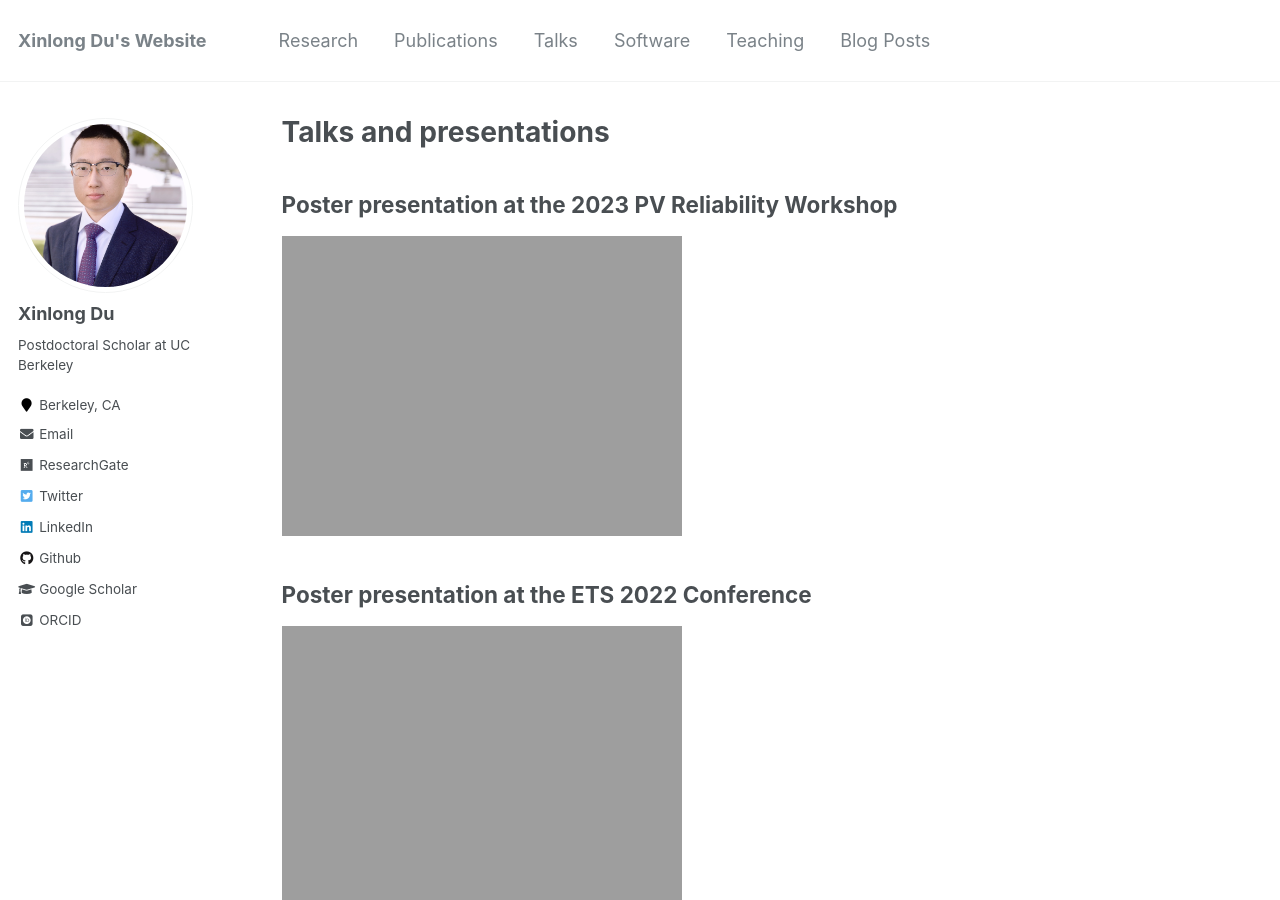
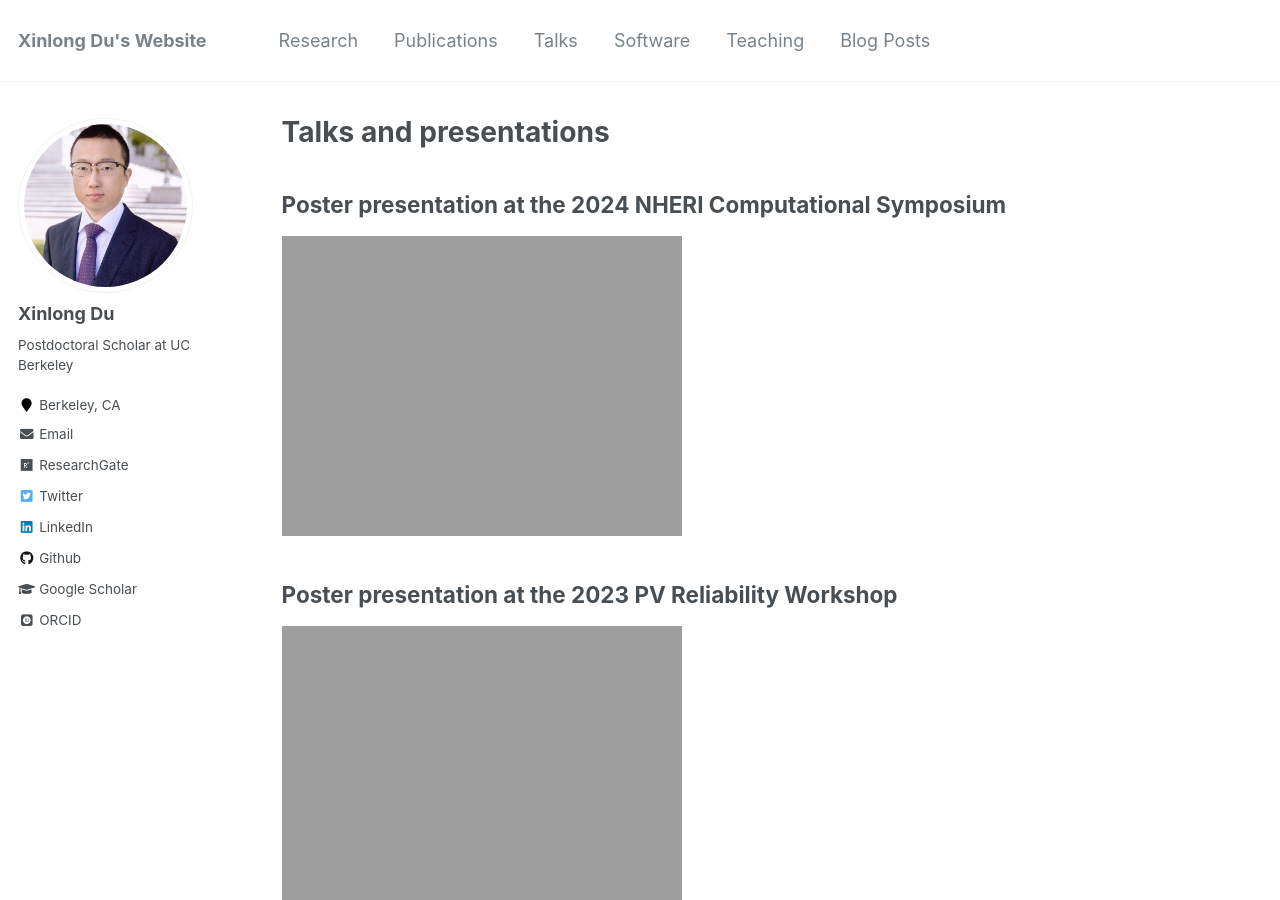
Before and after one commit to xinlong-du/xinlong-du.github.io, a Jekyll site: the page built from _pages/talks.md, in a window 1280 px wide and 900 px high. Built offline with Jekyll 4.4.1, drawn with Linux system fonts in a browser that asks for light colours; some web fonts are replaced.

Commit message:
Add the poster for NHERI Computational Symposium

```diff
--- a/_pages/talks.md
+++ b/_pages/talks.md
@@ -4,6 +4,9 @@ title: "Talks and presentations"
 permalink: /talks/
 author_profile: true
 ---
+
+## Poster presentation at the 2024 NHERI Computational Symposium
+![Alt text](http://xinlong-du.github.io/files/Poster3NHERISymposium.png)
 
 ## Poster presentation at the 2023 PV Reliability Workshop
 ![Alt text](http://xinlong-du.github.io/files/Poster2PVRW.png)
```
Also changed, not shown: 1 other file.
